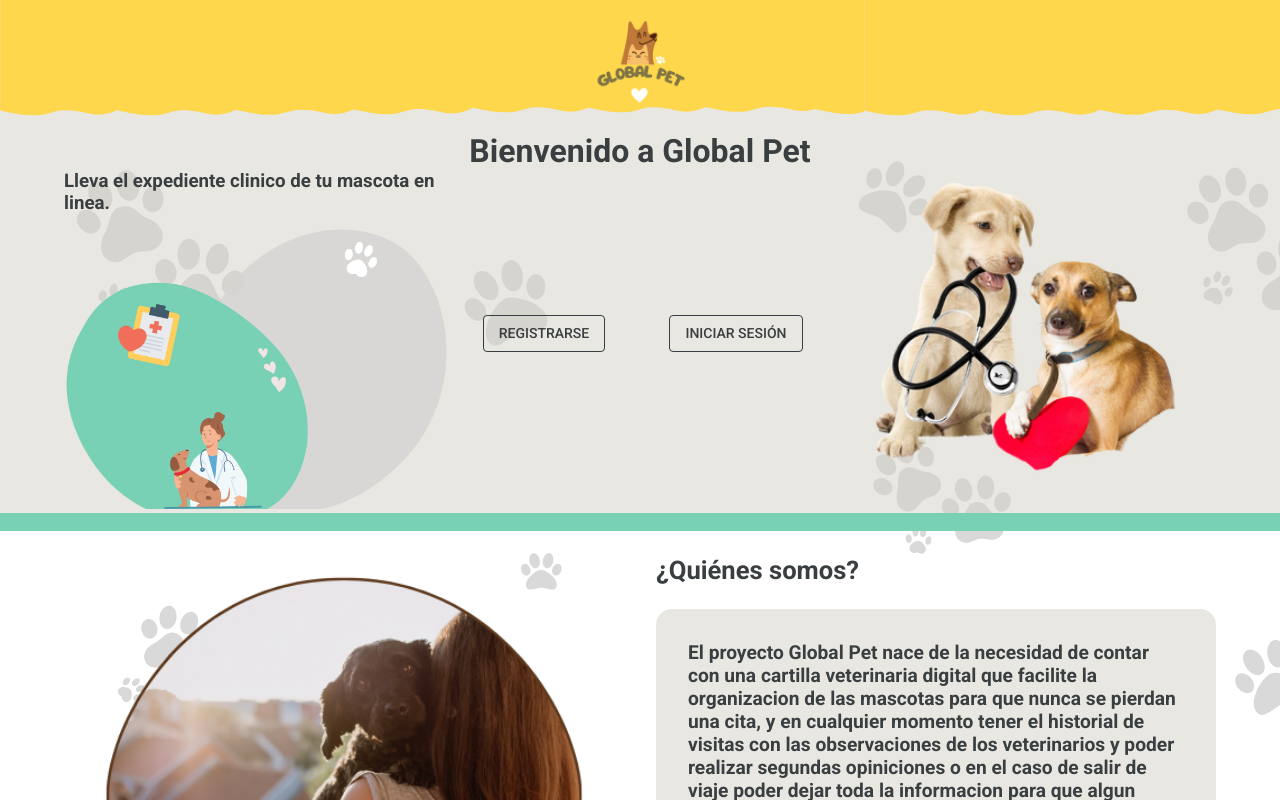
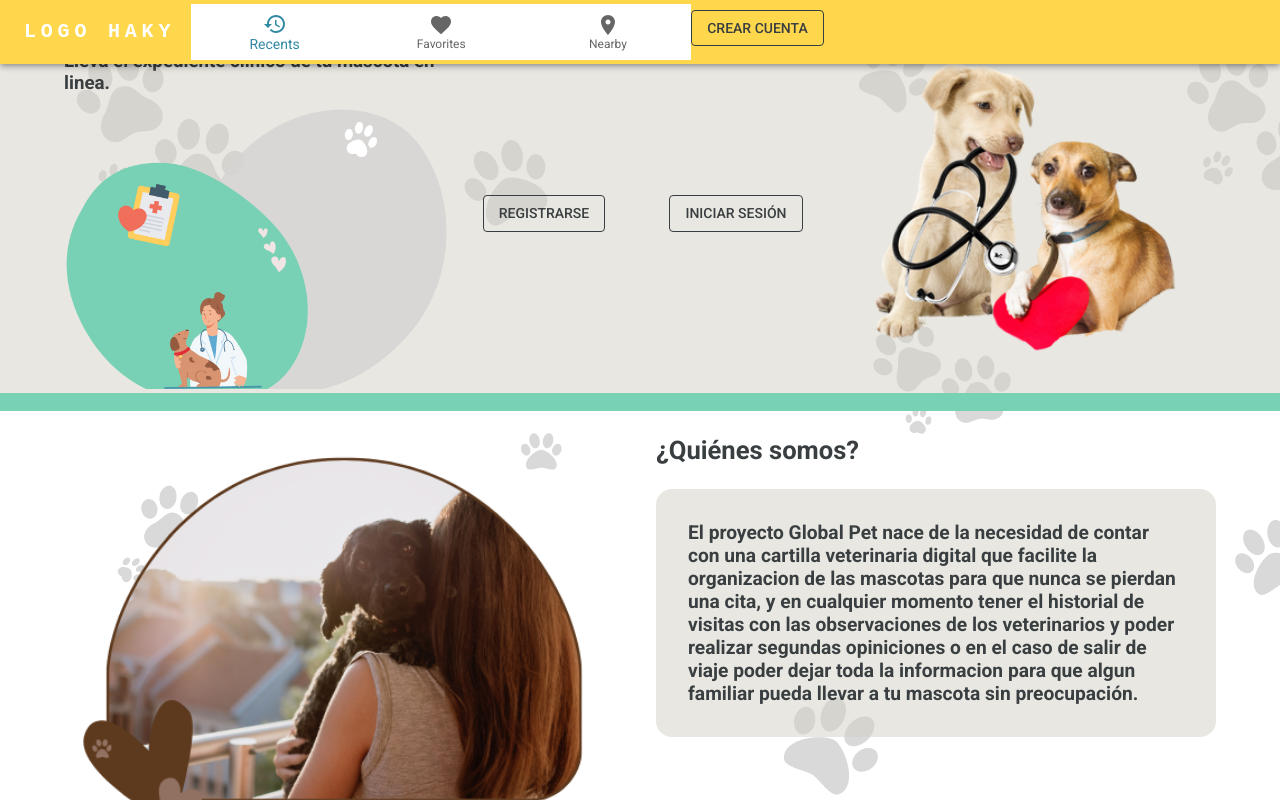
Before and after one commit to Kodemia-global-pet/Global-pet-frontend, a React (Create React App) app: page / in a window 1280 px wide. Shown: the top 800 px of the page. Built offline with nearby package versions, Linux system fonts and the light colour scheme.

Commit message:
add components header

```diff
--- a/package.json
+++ b/package.json
@@ -6,6 +6,7 @@
     "@emotion/react": "^11.10.4",
     "@emotion/styled": "^11.10.4",
     "@fontsource/roboto": "^4.5.8",
+    "@mui/icons-material": "^5.10.9",
     "@mui/joy": "^5.0.0-alpha.49",
     "@mui/material": "^5.10.9",
     "@mui/styled-engine-sc": "^5.10.6",
@@ -14,7 +15,7 @@
     "@testing-library/user-event": "^13.5.0",
     "react": "^18.2.0",
     "react-dom": "^18.2.0",
-    "react-hook-form": "^7.37.0",
+    "react-hook-form": "^7.38.0",
     "react-router-dom": "^6.4.1",
     "react-scripts": "5.0.1",
     "styled-components": "^5.3.6",
@@ -43,8 +44,5 @@
       "last 1 firefox version",
       "last 1 safari version"
     ]
-  },
-  "devDependencies": {
-
   }
 }
--- a/src/App.js
+++ b/src/App.js
@@ -3,7 +3,7 @@ import LoginPage from "./components/LoginForm/LoginForm";
 import HomePage from "./pages/HomePage";
 import PetDetail from "./pages/PetDetail";
 
-import Navbar from './components/Navbar';
+
 
 function App() {
   return (
--- /dev/null
+++ b/src/components/Header/MainNavbar/MainNavbar.js
@@ -0,0 +1,57 @@
+import React from 'react'
+import {AppBar, Toolbar, Typography} from '@mui/material'
+import Button from '@mui/material/Button';
+
+import Box from '@mui/material/Box';
+import BottomNavigation from '@mui/material/BottomNavigation';
+import BottomNavigationAction from '@mui/material/BottomNavigationAction';
+import RestoreIcon from '@mui/icons-material/Restore';
+import FavoriteIcon from '@mui/icons-material/Favorite';
+import LocationOnIcon from '@mui/icons-material/LocationOn';
+
+const MainNavbar = () => {
+  const [value, setValue] = React.useState(0);
+    return (
+      <div>
+        <AppBar sx={{backgroundColor: "header_primary.main"}}>
+             <Toolbar>
+             <Typography
+            variant="h6"
+            noWrap
+            component="a"
+            href="/"
+            sx={{
+              mr: 2,
+              display: { xs: 'none', md: 'flex' },
+              fontFamily: 'monospace',
+              fontWeight: 700,
+              letterSpacing: '.3rem',
+              color: 'inherit',
+              textDecoration: 'none',
+            }}
+          >
+            LOGO HAKY
+          </Typography>
+
+      <Box sx={{ width: 500 }}>
+      <BottomNavigation
+        showLabels
+        value={value}
+        onChange={(event, newValue) => {
+          setValue(newValue);
+        }}
+      >
+        <BottomNavigationAction label="Recents" icon={<RestoreIcon />} />
+        <BottomNavigationAction label="Favorites" icon={<FavoriteIcon />} />
+        <BottomNavigationAction label="Nearby" icon={<LocationOnIcon />} />
+      </BottomNavigation>
+    </Box>
+
+                <Button variant="outlined" sx={{ color: "black.main", borderColor: "black.main", mb:1}}> Crear cuenta</Button>
+             </Toolbar>
+        </AppBar>
+      </div>
+    )
+}
+
+export default MainNavbar;
--- a/src/components/Navbar.js
+++ /dev/null
@@ -1,39 +0,0 @@
-import React from 'react'
-import {AppBar, Toolbar, Typography} from '@mui/material'
-import Button from '@mui/material/Button';
-
-
-
-
-const Navbar = () => {
-    return (
-      <div>
-        <AppBar sx={{backgroundColor: "header_primary.main"}}>
-             <Toolbar>
-             <Typography
-            variant="h6"
-            noWrap
-            component="a"
-            href="/"
-            sx={{
-              mr: 2,
-              display: { xs: 'none', md: 'flex' },
-              fontFamily: 'monospace',
-              fontWeight: 700,
-              letterSpacing: '.3rem',
-              color: 'inherit',
-              textDecoration: 'none',
-            }}
-          >
-            LOGO
-          </Typography>
-
-
-                <Button variant="outlined" sx={{ color: "black.main", borderColor: "black.main", mb:1}}> Crear cuenta</Button>
-             </Toolbar>
-        </AppBar>
-      </div>
-    )
-}
-
-export default Navbar
--- a/src/pages/HomePage.js
+++ b/src/pages/HomePage.js
@@ -6,12 +6,14 @@ import "../main.css";
 import AboutUs from "../components/Landing/AboutUs/AboutUs";
 import Service from "../components/Landing/Service/Service";
 import CustomImage from "../components/CustomImage/CustomImage";
+import MainNavbar from "../components/Header/MainNavbar/MainNavbar";
 
 const HomePage = () => {
   return (
     <Grid container>
       <Grid item xs={12}>
-        <HeaderLanding />
+        {/*<HeaderLanding />*/}
+        <MainNavbar/>
       </Grid>
       <Grid item container xs={12}>
         <main
--- a/src/pages/LoginPage.js
+++ b/src/pages/LoginPage.js
@@ -1,11 +1,13 @@
 import React from 'react'
 import { Grid } from '@mui/material'
-
+import MainNavbar from '../components/Header/MainNavbar/MainNavbar'
 const LoginPage = () => {
   return (
     <>
       <h1>Hola prueba</h1>
+
       <Grid>
+        <MainNavbar />
         <LoginForm />
       </Grid>
     </>
--- a/src/pages/PetDetail.js
+++ b/src/pages/PetDetail.js
@@ -4,6 +4,7 @@ import React from "react";
 import { useParams } from "react-router-dom";
 import EventList from "../components/EventList/EventList";
 import useFetch from "../hooks/useFetch";
+import MainNavbar from "../components/Header/MainNavbar/MainNavbar"
 
 const PetDetail = () => {
   const params = useParams();
@@ -17,7 +18,7 @@ const PetDetail = () => {
     <>
       <Grid container>
         <Grid item xs={12}>
-          {/* Header */}
+
         </Grid>
         <Container maxwidth="xl">
           <Grid item container xs={12}>
```
Also changed, not shown: src/components/Header/CreateAccountButton/CreateAccountButton.js (added, +11 -0 lines), src/components/Header/LoginButton/LoginButton.js (added, +11 -0 lines), src/components/Header/logo/Logo.js (added, +11 -0 lines), 1 other file (tests, documents, lock files or other folders).
